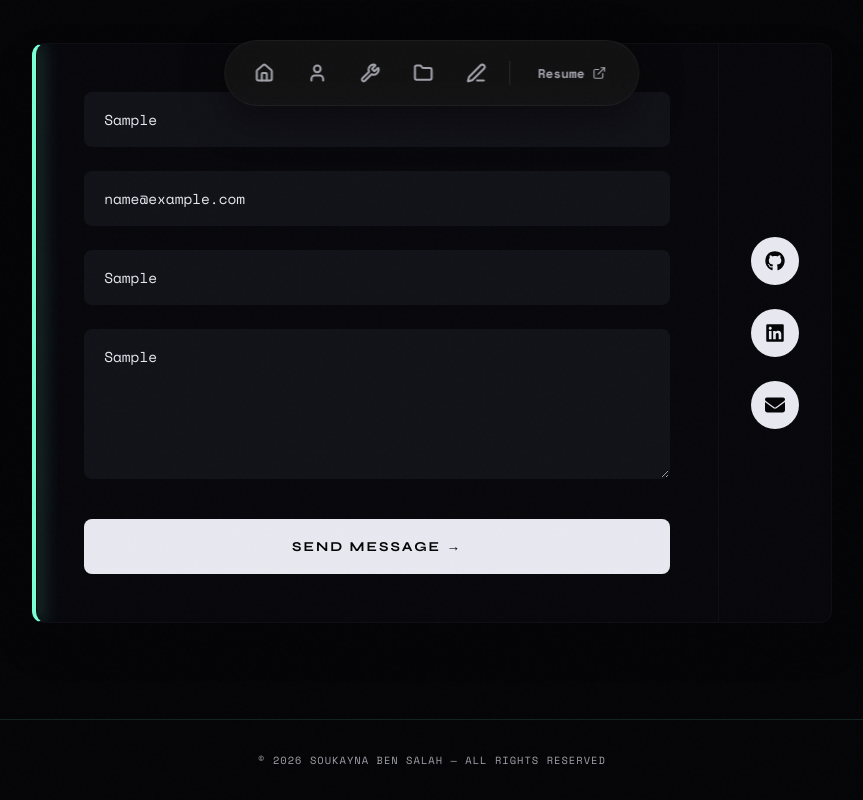
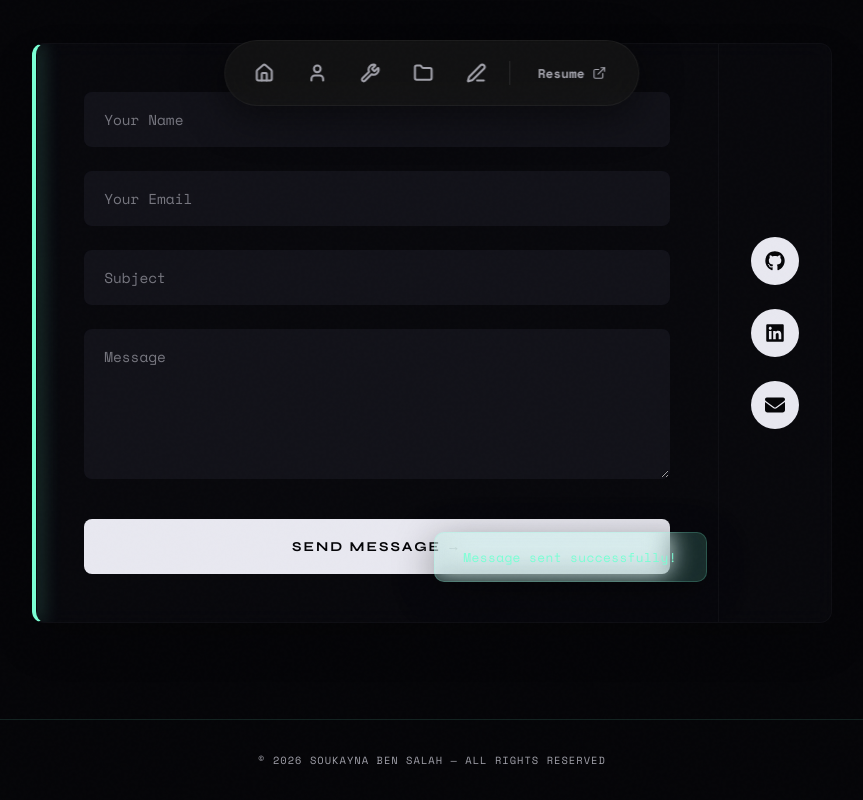
Before and after one commit to soukaynabensalah/MyPortfolio, a React (Vite) app: page / in a window 1280 px wide. Both pictures are taken after typing "Sample", "name@example.com", "Sample", "Sample" into the empty fields and a click on the button "SEND MESSAGE →". Shown: the whole page, without its empty margins (208-1071 px from the left). Built offline with nearby package versions, Linux system fonts and the light colour scheme; no server answers.

Commit message:
feat: Implement email sending functionality in Contact section with loading state and notifications

```diff
--- a/package.json
+++ b/package.json
@@ -10,6 +10,7 @@
     "preview": "vite preview"
   },
   "dependencies": {
+    "@emailjs/browser": "^4.4.1",
     "framer-motion": "^12.38.0",
     "lucide-react": "^1.7.0",
     "react": "^19.2.4",
--- a/src/components/sections/Contact.jsx
+++ b/src/components/sections/Contact.jsx
@@ -1,7 +1,42 @@
-import { motion } from "framer-motion";
-import { FaGithub, FaLinkedin, FaInstagram, FaEnvelope } from "react-icons/fa6";
+import { useRef, useState } from "react";
+import { motion, AnimatePresence } from "framer-motion";
+import { FaGithub, FaLinkedin, FaEnvelope } from "react-icons/fa6";
+import emailjs from "@emailjs/browser";
+
+// EmailJS credentials (from .env)
+const EMAILJS_SERVICE_ID = import.meta.env.VITE_EMAILJS_SERVICE_ID;
+const EMAILJS_TEMPLATE_ID = import.meta.env.VITE_EMAILJS_TEMPLATE_ID;
+const EMAILJS_PUBLIC_KEY = import.meta.env.VITE_EMAILJS_PUBLIC_KEY;
 
 export default function Contact() {
+  const formRef = useRef(null);
+  const [status, setStatus] = useState("idle"); // idle | sending | success | error
+
+  const handleSubmit = async (e) => {
+    e.preventDefault();
+    setStatus("sending");
+
+    try {
+      await emailjs.sendForm(
+        EMAILJS_SERVICE_ID,
+        EMAILJS_TEMPLATE_ID,
+        formRef.current,
+        EMAILJS_PUBLIC_KEY
+      );
+      setStatus("success");
+      formRef.current.reset();
+
+      // Reset status after 4 seconds
+      setTimeout(() => setStatus("idle"), 4000);
+    } catch (error) {
+      console.error("EmailJS Error:", error);
+      setStatus("error");
+
+      // Reset status after 4 seconds
+      setTimeout(() => setStatus("idle"), 4000);
+    }
+  };
+
   return (
     <section id="contact" className="contact-new">
       <motion.div
@@ -21,20 +56,71 @@
         whileInView={{ opacity: 1, y: 0 }}
         viewport={{ once: true }}
       >
-        <div className="contact-new__form">
-          <input type="text" placeholder="Your Name" className="contact-new__input" />
-          <input type="email" placeholder="Your Email" className="contact-new__input" />
-          <input type="text" placeholder="Subject" className="contact-new__input" />
-          <textarea placeholder="Message" className="contact-new__textarea"></textarea>
+        <form ref={formRef} onSubmit={handleSubmit} className="contact-new__form">
+          <input
+            type="text"
+            name="from_name"
+            placeholder="Your Name"
+            className="contact-new__input"
+            required
+          />
+          <input
+            type="email"
+            name="from_email"
+            placeholder="Your Email"
+            className="contact-new__input"
+            required
+          />
+          <input
+            type="text"
+            name="subject"
+            placeholder="Subject"
+            className="contact-new__input"
+            required
+          />
+          <textarea
+            name="message"
+            placeholder="Message"
+            className="contact-new__textarea"
+            required
+          ></textarea>
 
           <motion.button
+            type="submit"
             className="contact-new__btn"
             whileHover={{ scale: 1.03 }}
             whileTap={{ scale: 0.97 }}
+            disabled={status === "sending"}
           >
-            SEND MESSAGE →
+            {status === "sending" ? (
+              <span className="contact-new__btn-loading">
+                <span className="contact-new__spinner"></span>
+                SENDING...
+              </span>
+            ) : (
+              "SEND MESSAGE →"
+            )}
           </motion.button>
-        </div>
+        </form>
+
+        {/* Toast notification */}
+        <AnimatePresence>
+          {(status === "success" || status === "error") && (
+            <motion.div
+              className={`contact-new__toast ${status === "success"
+                  ? "contact-new__toast--success"
+                  : "contact-new__toast--error"
+                }`}
+              initial={{ opacity: 0, y: 20 }}
+              animate={{ opacity: 1, y: 0 }}
+              exit={{ opacity: 0, y: -20 }}
+            >
+              {status === "success"
+                ? " Message sent successfully!"
+                : " Failed to send. Please try again."}
+            </motion.div>
+          )}
+        </AnimatePresence>
 
         <div className="contact-new__socials">
           <a href="https://github.com/soukaynabensalah" className="contact-new__social-icon" aria-label="GitHub"><FaGithub size={20} /></a>
--- a/src/styles/portfolio.css
+++ b/src/styles/portfolio.css
@@ -1641,6 +1641,62 @@
   box-shadow: 0 10px 30px rgba(122, 255, 212, 0.2);
 }
 
+.contact-new__btn:disabled {
+  opacity: 0.7;
+  cursor: not-allowed;
+  pointer-events: none;
+}
+
+.contact-new__btn-loading {
+  display: flex;
+  align-items: center;
+  justify-content: center;
+  gap: 0.6rem;
+}
+
+.contact-new__spinner {
+  width: 16px;
+  height: 16px;
+  border: 2px solid rgba(13, 13, 20, 0.3);
+  border-top-color: var(--bg);
+  border-radius: 50%;
+  animation: spin 0.6s linear infinite;
+}
+
+@keyframes spin {
+  to { transform: rotate(360deg); }
+}
+
+/* Toast notifications */
+.contact-new__toast {
+  position: fixed;
+  bottom: 2.5rem;
+  left: 50%;
+  transform: translateX(-50%);
+  padding: 0.9rem 1.8rem;
+  border-radius: 10px;
+  font-family: 'Space Mono', monospace;
+  font-size: 0.8rem;
+  letter-spacing: 0.03em;
+  backdrop-filter: blur(12px);
+  border: 1px solid rgba(255, 255, 255, 0.08);
+  white-space: nowrap;
+  z-index: 9999;
+  box-shadow: 0 10px 40px rgba(0, 0, 0, 0.4);
+}
+
+.contact-new__toast--success {
+  background: rgba(122, 255, 212, 0.15);
+  color: var(--accent);
+  border-color: rgba(122, 255, 212, 0.2);
+}
+
+.contact-new__toast--error {
+  background: rgba(255, 100, 100, 0.15);
+  color: #ff6b6b;
+  border-color: rgba(255, 100, 100, 0.2);
+}
+
 .contact-new__socials {
   padding: 3rem 2rem;
   display: flex;
```
Also changed, not shown: 2 other files (tests, documents, lock files or other folders).
